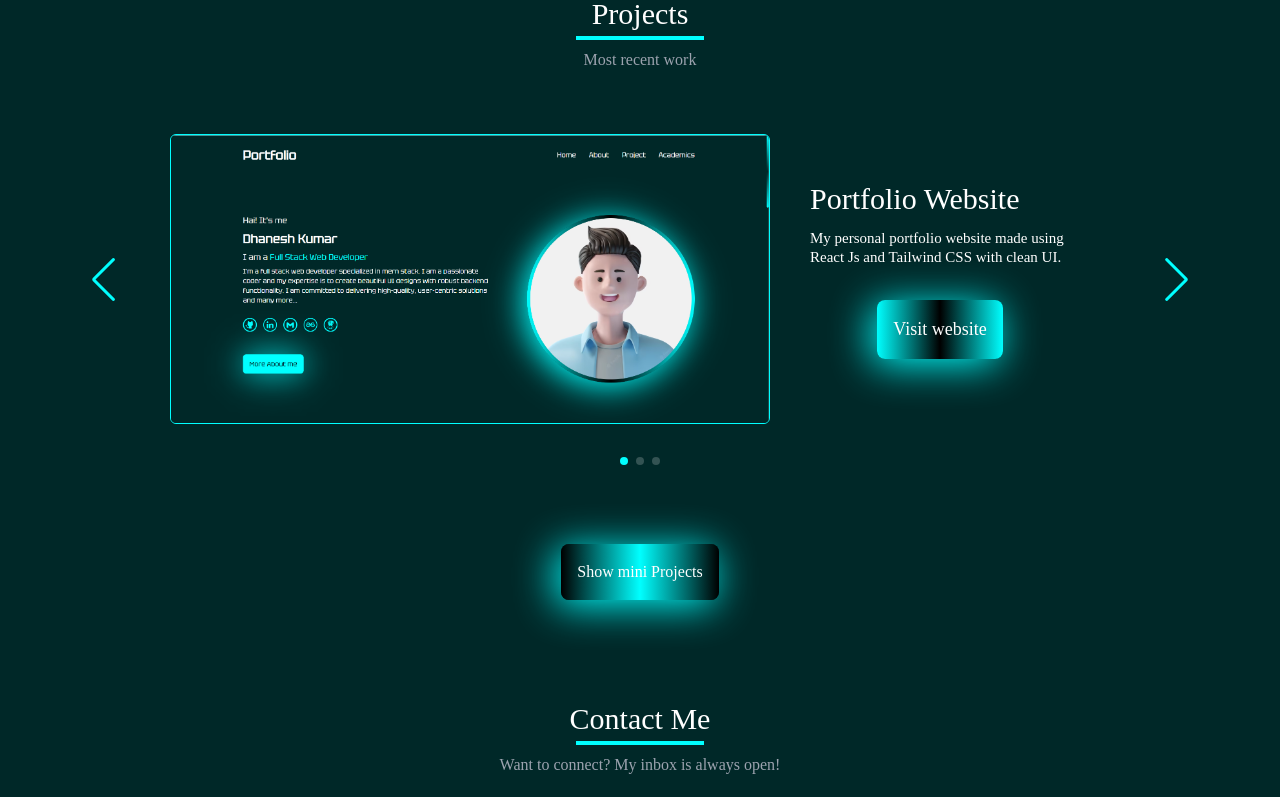
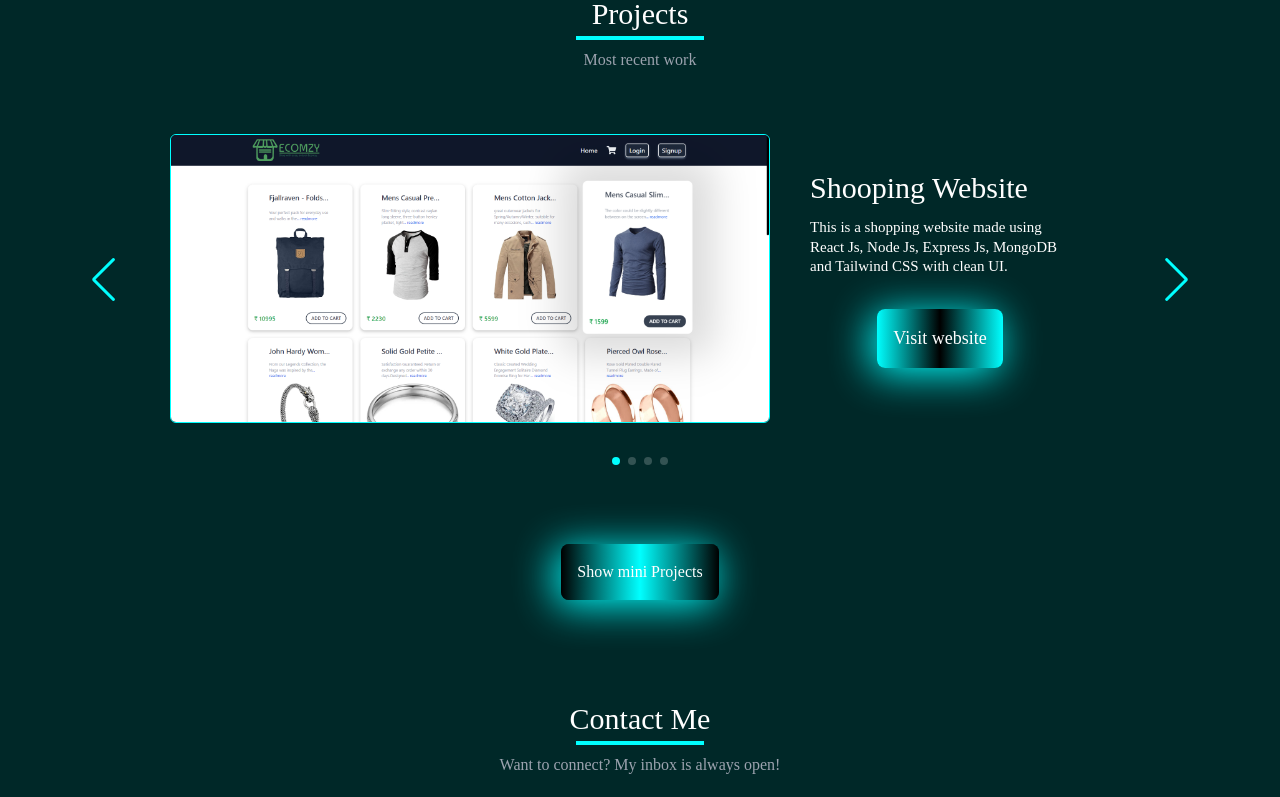
Before and after one commit to DhaneshDDK/Portfolio, a React (Create React App) app: page / in a window 1280 px wide. Shown: the part 2391-3188 px from the top of the page. Built offline with nearby package versions, Linux system fonts and the light colour scheme; a web font is replaced by a local one.

Commit message:
commit-11

```diff
--- a/src/data.js
+++ b/src/data.js
@@ -25,6 +25,7 @@ import studynotion from './assets/studynotion.mp4'
 import portfolio from './assets/portfolio.png'
 import blujAero from './assets/blujAero.png'
 import ecomzy from './assets/ecomzy.png'
+import ecomzyfullstack from './assets/ecomzy_fullstack.png'
 import weather from './assets/weather.png'
 import github from './assets/github.png'
 import passwordGenerator from './assets/passwordGenerator.png'
@@ -172,6 +173,35 @@ export const work = [
 
 export const projects = [
 
+  {
+    asset : <img src={ecomzyfullstack} alt="" />,
+    title : "Shooping Website",
+    subTitle : "",
+    desc : "This is a shopping website made using React Js, Node Js, Express Js, MongoDB and Tailwind CSS with clean UI.",
+    link : `https://shoppy-kappa.vercel.app/`,
+  },
+
+
+
+      {
+        asset :  <video autoPlay loop muted>
+        <source src={studynotion} type='video/mp4' />
+        </video>,
+        title : "StudyNotion",
+        subTitle : "EdTech platform",
+        desc : "This is a EdTech platform website built using React Js, Tailwind CSS, Express JS, Mongoose and MongoDB.",
+        link : `https://frontend-4tzg2nlgm-dhaneshddk.vercel.app/`,
+      },
+
+
+
+      {
+        asset : <img src={blujAero} alt="" />,
+        title : "BlujAero",
+        subTitle : "",
+        desc : "This is a content-driven website for an aerospace startup in Telangana. It is built using React Js and Tailwind CSS.",
+        link : `https://blujaero.com/`,
+      },
 
 
       {
@@ -182,24 +212,6 @@ export const projects = [
         link : `https://frontend-4tzg2nlgm-dhaneshddk.vercel.app/`,
       },
 
-
-      {
-        asset : <img src={blujAero} alt="" />,
-        title : "BlujAero",
-        subTitle : "",
-        desc : "This is a content-driven website for an aerospace startup in Telangana. It is built using React Js and Tailwind CSS.",
-        link : `https://blujaero.com/`,
-      },
-
-      {
-        asset :  <video autoPlay loop muted>
-        <source src={studynotion} type='video/mp4' />
-        </video>,
-        title : "StudyNotion",
-        subTitle : "EdTech platform",
-        desc : "This is a EdTech platform website built using React Js, Tailwind CSS, Express JS, Mongoose and MongoDB.",
-        link : `https://frontend-4tzg2nlgm-dhaneshddk.vercel.app/`,
-      },
 
 ]
 export const miniProjects = [
```
Also changed, not shown: src/assets/ecomzy_fullstack.png (added).
